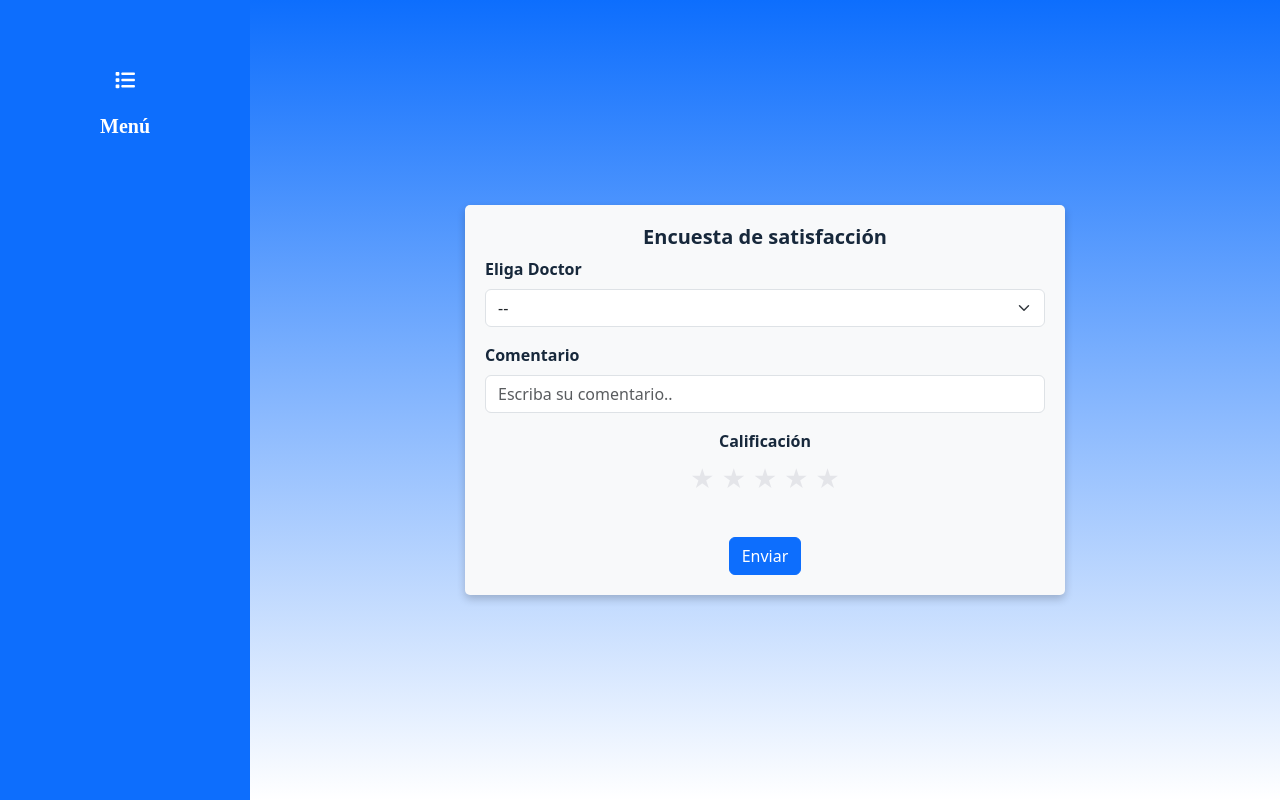
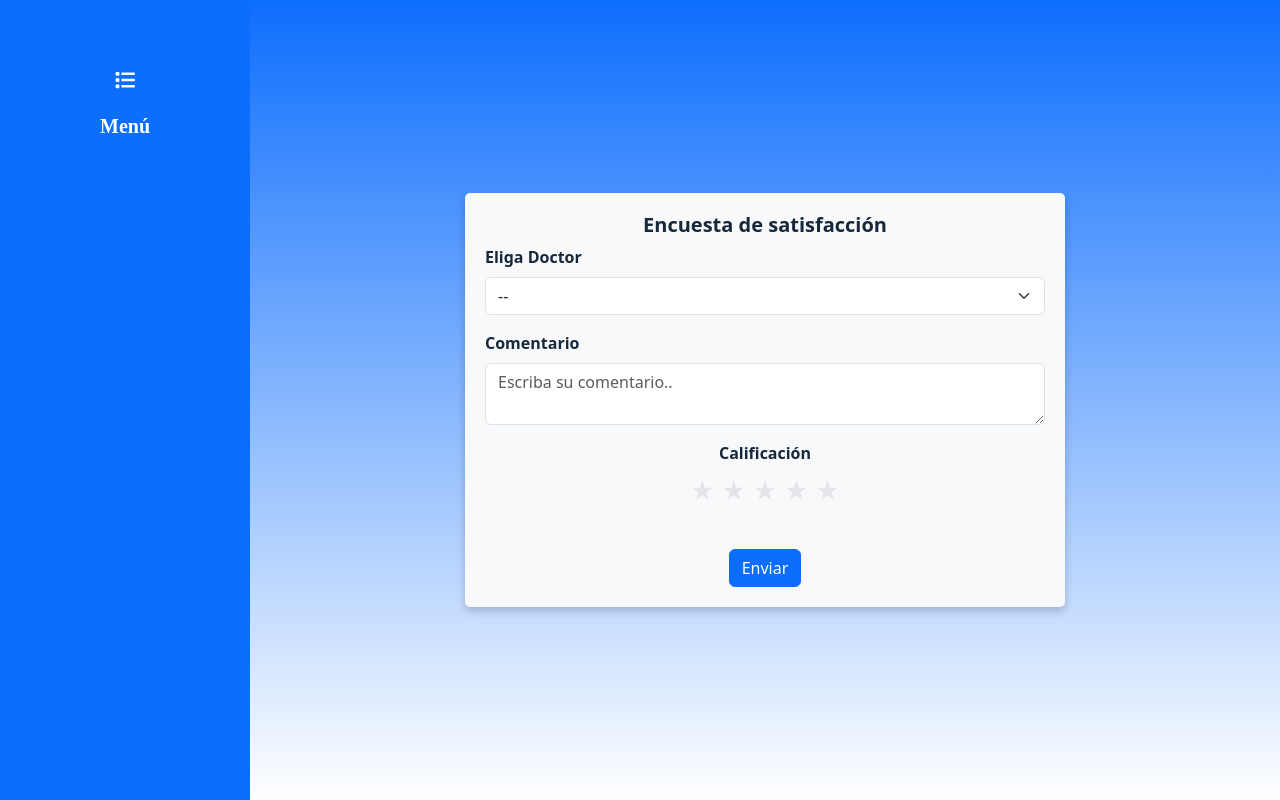
Before and after one commit to kevelopers/Clinica, a Flask app: page /calificacion/ in a window 1280 px wide. Run offline with Flask 3, Linux system fonts and the light colour scheme; some libraries are stand-ins or nearby versions.

Commit message:
TEXTAREA
TEXTAREA

```diff
--- a/templates/user/calificacion.html
+++ b/templates/user/calificacion.html
@@ -102,8 +102,8 @@
                     <div class="mb-3">
 
                             <label for="comentario" class="form-label"><b>Comentario</b></label>
-                            <input type="text" class="form-control" id="comentario" name="comentario"
-                                placeholder="Escriba su comentario.." required>
+                            <textarea type="text" class="form-control" id="comentario" name="comentario"
+                                placeholder="Escriba su comentario.." required></textarea>
 
                     </div>
                     <div class="mb-3 text-center">
```
